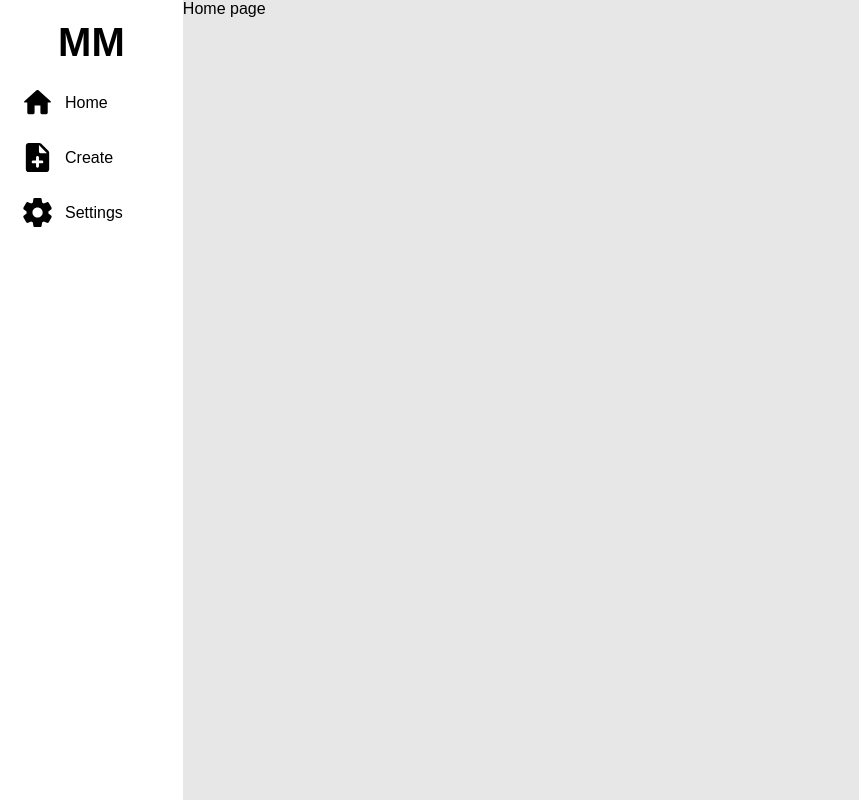
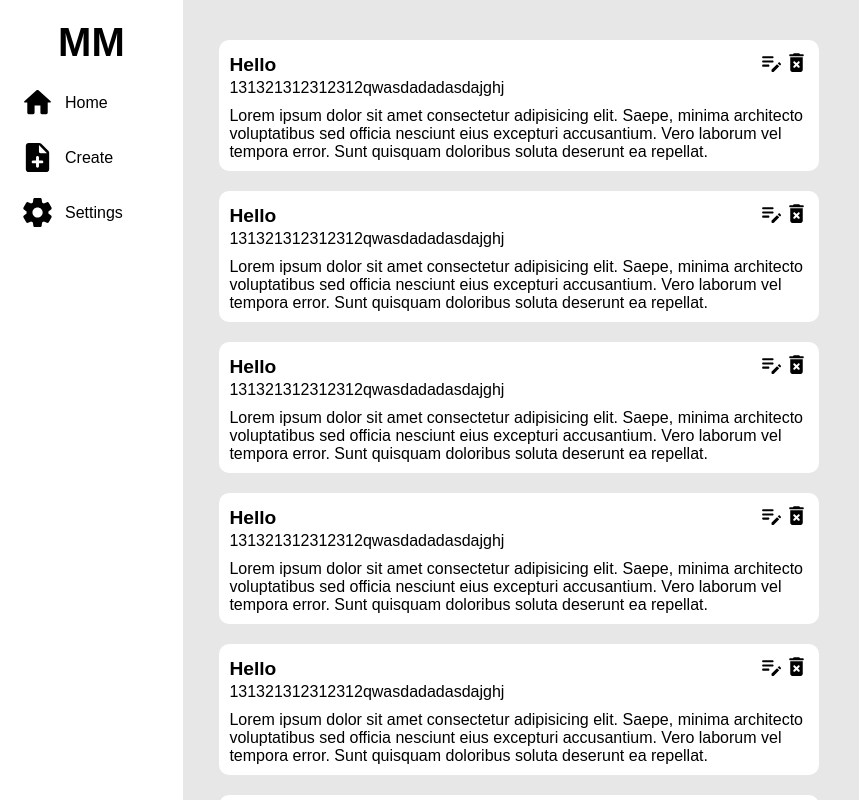
Before and after one commit to RuslanPidhainyi/Project-ManageMe-React, a React (Vite) app: page / in a window 1280 px wide. Shown: the top 800 px of the page, without its empty margins (0-859 px from the left). Built offline with nearby package versions, Linux system fonts and the light colour scheme.

Commit message:
(Starter) Home page v 3.0.0

```diff
--- a/package.json
+++ b/package.json
@@ -12,7 +12,8 @@
   "dependencies": {
     "react": "^18.2.0",
     "react-dom": "^18.2.0",
-    "react-router-dom": "^6.22.3"
+    "react-router-dom": "^6.22.3",
+    "uuid": "^9.0.1"
   },
   "devDependencies": {
     "@types/react": "^18.2.66",
--- /dev/null
+++ b/src/Components/ProjectModel/ProjectModel.tsx
@@ -0,0 +1,54 @@
+import "../../Style/font.css"
+import "./style.scss"
+import EditNoteRoundedIcon from '@mui/icons-material/EditNoteRounded';
+import DeleteForeverRoundedIcon from '@mui/icons-material/DeleteForeverRounded';
+
+// interface ProjectModel {
+//    name: string;
+//    desc: string
+// }
+
+export const ProjectModel = () => {
+   return (
+      // <div className="project-model-container">
+      //    <div className="container">
+      //       <div className="details-section">
+      //          <div className="name-section">
+      //             <span>NameProject</span>
+      //          </div>
+      //       </div>
+      //       <div className="content-section">
+      //          Lorem ipsum, dolor sit amet consectetur adipisicing elit. Quisquam minima necessitatibus tempore, doloribus
+      //       </div>
+      //    </div>
+      // </div>
+
+      <div className="project-model-container">
+
+         <div className="details-section">
+
+            <div className="details-section-top">
+               <div className="name-section">
+                  <h2>Hello</h2>
+               </div>
+               <div className='action-section'>
+                  <div className="edit-icon">
+                     <EditNoteRoundedIcon className="icon" />
+                  </div>
+                  <div className="delete-icon">                         <DeleteForeverRoundedIcon className="icon" />
+                  </div>
+               </div>
+            </div>
+
+            <div className="id-section">
+               <span>131321312312312qwasdadadasdajghj</span>
+            </div>
+
+         </div>
+
+         <div className="content-section">
+            <p>Lorem ipsum dolor sit amet consectetur adipisicing elit. Saepe, minima architecto voluptatibus sed officia nesciunt eius excepturi accusantium. Vero laborum vel tempora error. Sunt quisquam doloribus soluta deserunt ea repellat.</p>
+         </div>
+      </div>
+   )
+}
--- /dev/null
+++ b/src/Components/ProjectModel/style.scss
@@ -0,0 +1,70 @@
+.project-model-container {
+  //padding: 100px 300px; //30px 100px 30px 100px;;
+  background-color: white;
+  border-radius: 10px;
+
+  .details-section {
+    margin: 10px;
+
+    .details-section-top {
+      display: flex;
+      align-items: center;
+      justify-content: space-between;
+
+      .name-section {
+        width: 520px;
+
+        h2 {
+          font-size: larger;
+          font-weight: bold;
+        }
+      }
+      .action-section {
+        display: flex;
+
+        .edit-icon {
+          .icon {
+            width: 25px;
+            height: 25px;
+          }
+
+          &:hover {
+            cursor: pointer;
+          }
+
+          &:active {
+            cursor: pointer;
+            color: rgb(48, 48, 172);
+            transition: 0.4s ease, border-bottom 0ms, padding-top 0ms;
+          }
+        }
+
+        .delete-icon {
+          .icon {
+            width: 25px;
+            height: 25px;
+          }
+
+          &:hover {
+            cursor: pointer;
+          }
+
+          &:active {
+            cursor: pointer;
+            color: rgb(231, 40, 40);
+            transition: 0.4s ease, border-bottom 0ms, padding-top 0ms;
+          }
+        }
+      }
+    }
+
+    .id-section {
+      width: 580px;
+    }
+  }
+
+  .content-section {
+    margin: 10px;
+    width: 580px;
+  }
+}
--- a/src/pages/Home/Home.tsx
+++ b/src/pages/Home/Home.tsx
@@ -1,8 +1,20 @@
 import "./style.scss"
 import "../../Style/font.css"
+import { ProjectModel } from "../../Components/ProjectModel/ProjectModel"
 
 export const Home = () => {
    return (
-      <div>Home page</div>
+      <div className="home-page">
+         <div className="project">
+            <ol className="a-margin-top d-flex">
+               <ProjectModel />
+               <ProjectModel />
+               <ProjectModel />
+               <ProjectModel />
+               <ProjectModel />
+               <ProjectModel />
+            </ol>
+         </div>
+      </div>
    )
 }
--- a/src/pages/Home/style.scss
+++ b/src/pages/Home/style.scss
@@ -0,0 +1,21 @@
+.home-page {
+  display: flex;
+  flex: 0.8;
+  flex-direction: colrumn;
+  justify-content: center;
+  align-items: center;
+  .project {
+    width: 80vw;
+    padding-bottom: 15vh;
+  }
+
+  .a-margin-top {
+    margin-top: 40px;
+  }
+  .d-flex {
+    display: flex;
+    flex-wrap: wrap;
+    align-content: flex-start;
+    gap: 20px;
+  }
+}
```
Also changed, not shown: 1 other file (tests, documents, lock files or other folders).
